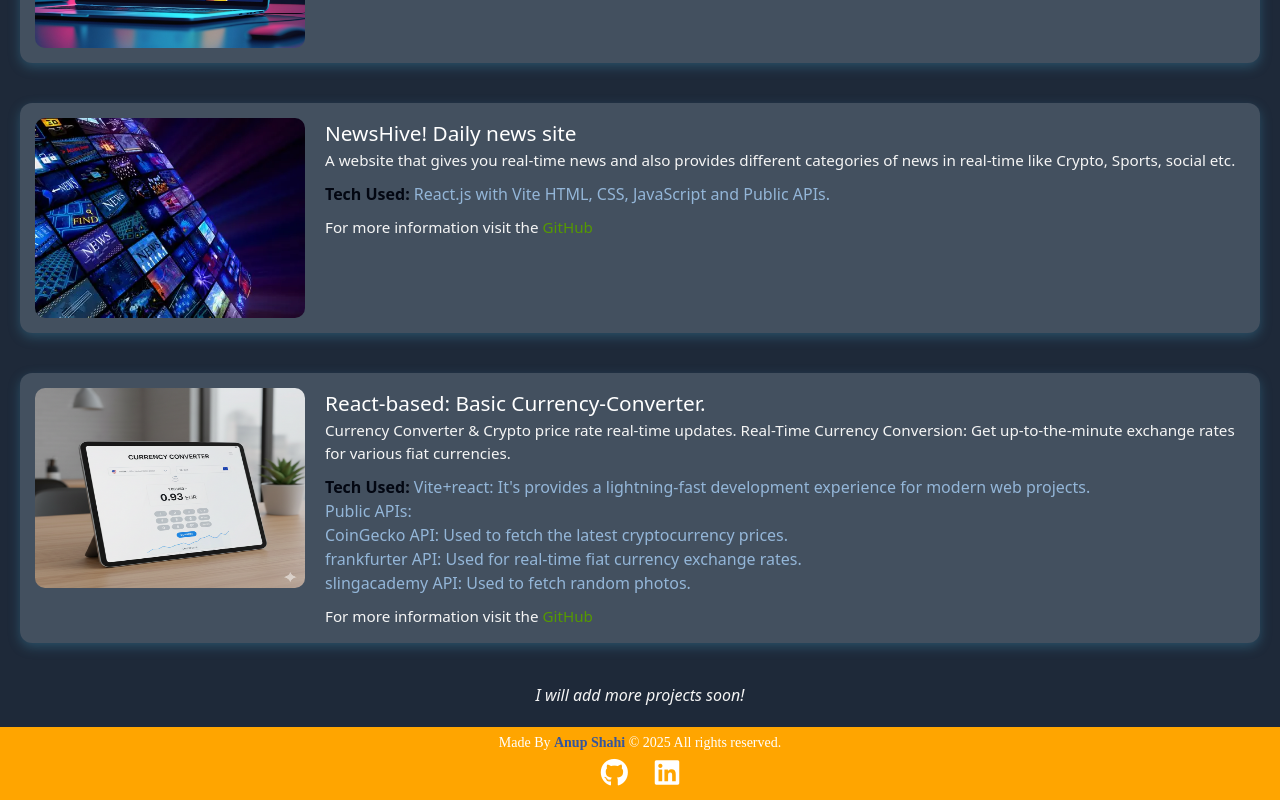
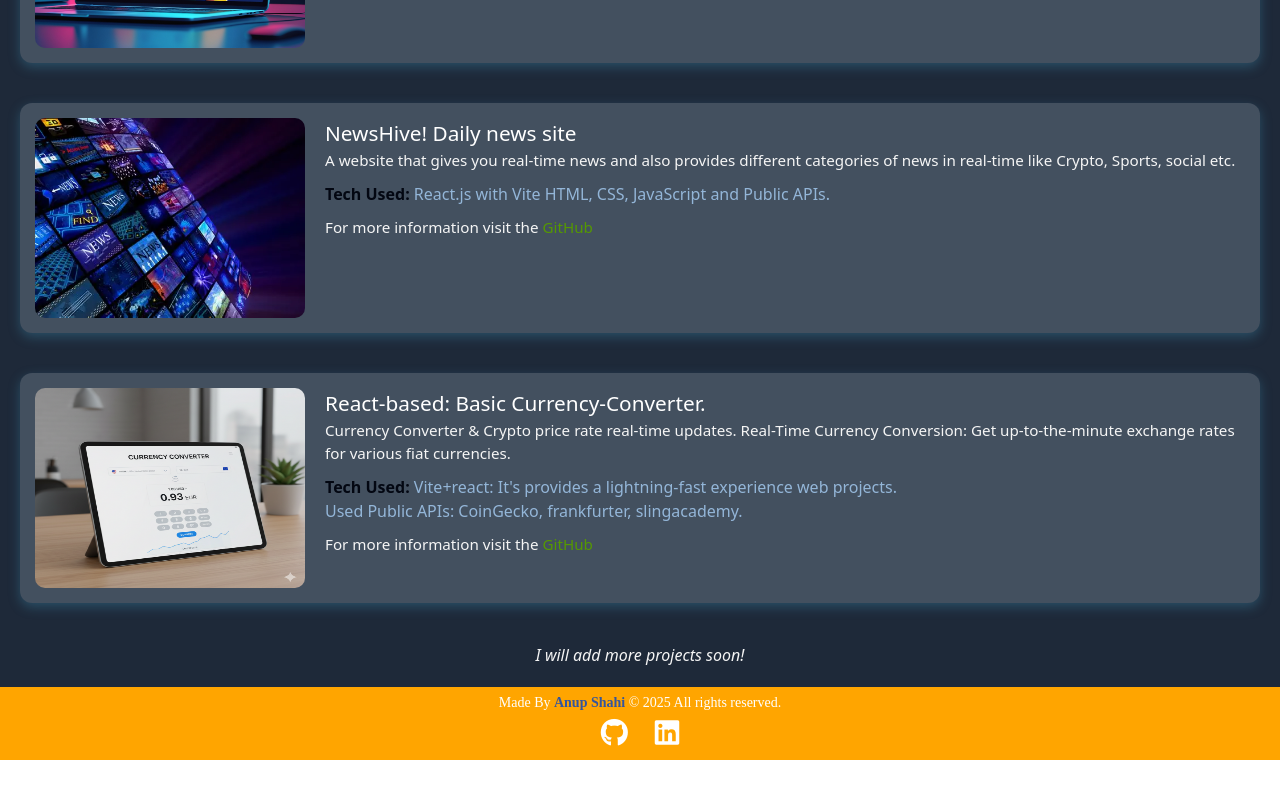
Before and after one commit to bhanu0221/My-Portfolio, a React (Vite) app: page /projects in a window 1280 px wide. Shown: the part 576-1376 px from the top of the page. After the commit the page ends 1336 px from the top, so only its background shows below. Built offline with nearby package versions, Linux system fonts and the light colour scheme.

Commit message:
para graph chnaged in project.jsx

```diff
--- a/src/components/Projects.jsx
+++ b/src/components/Projects.jsx
@@ -95,11 +95,8 @@ function Projects() {
             Real-Time Currency Conversion: Get up-to-the-minute exchange rates for various fiat currencies.
           </p>
           <div className="tech">
-            <strong className='text-gray-950'>Tech Used:</strong> Vite+react: It's provides a lightning-fast development experience for modern web projects.<br/>
-            Public APIs:<br/>
-            CoinGecko API: Used to fetch the latest cryptocurrency prices.<br/>
-            frankfurter API: Used for real-time fiat currency exchange rates.<br/>
-            slingacademy API: Used to fetch random photos.
+            <strong className='text-gray-950'>Tech Used:</strong> Vite+react: It's provides a lightning-fast experience web projects.<br/>
+            Used Public APIs: CoinGecko, frankfurter, slingacademy.
           </div>
           <p>
             For more information visit the{" "}
```
